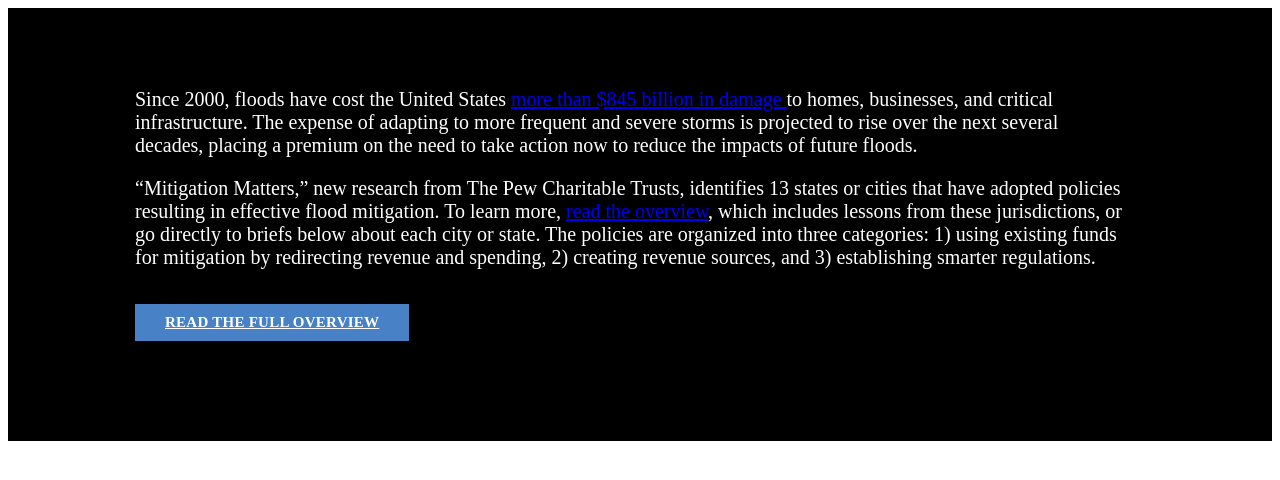
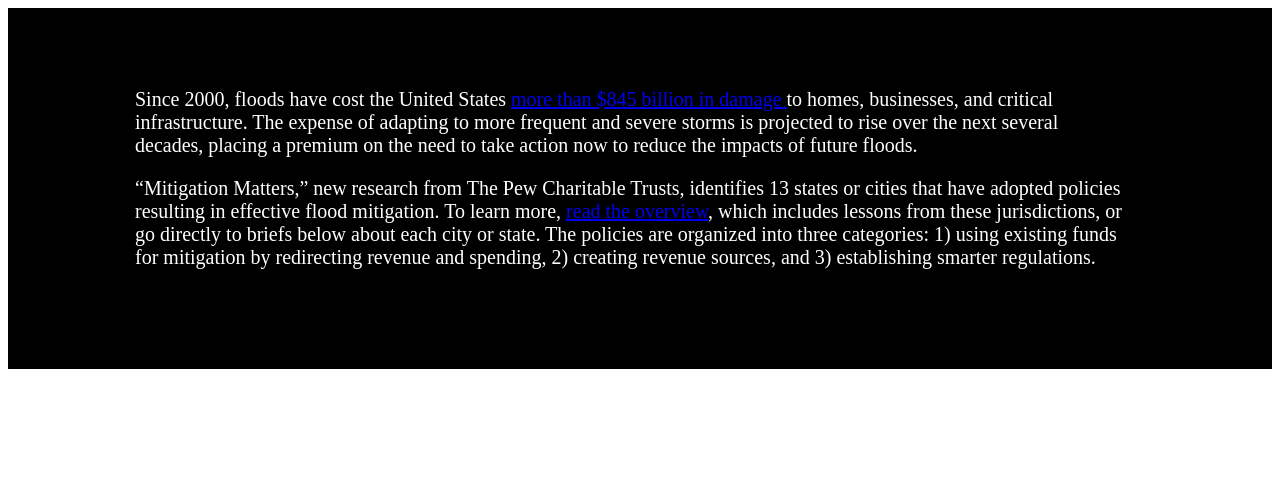
Before and after one commit to pewtrusts/floods, a website built with webpack: page src/index.html in a window 1280 px wide. Built offline with nearby package versions, Linux system fonts and the light colour scheme.

Commit message:
Removes overview button

```diff
--- a/src/overview.html
+++ b/src/overview.html
@@ -12,6 +12,6 @@
 <p>
     “Mitigation Matters,” new research from The Pew Charitable Trusts, identifies 13 states or cities that have adopted policies resulting in effective flood mitigation. To learn more, <a href="#mm-bottom-anchor">read the overview</a>, which includes lessons from these jurisdictions, or go directly to briefs below about each city or state. The policies are organized into three categories: 1) using existing funds for mitigation by redirecting revenue and spending, 2) creating revenue sources, and 3) establishing smarter regulations.
 </p>
-<p><a class="mm-overview-btn" href="#mm-bottom-anchor">Read the full overview</a></p>
+
 </div>
 </section>
```
